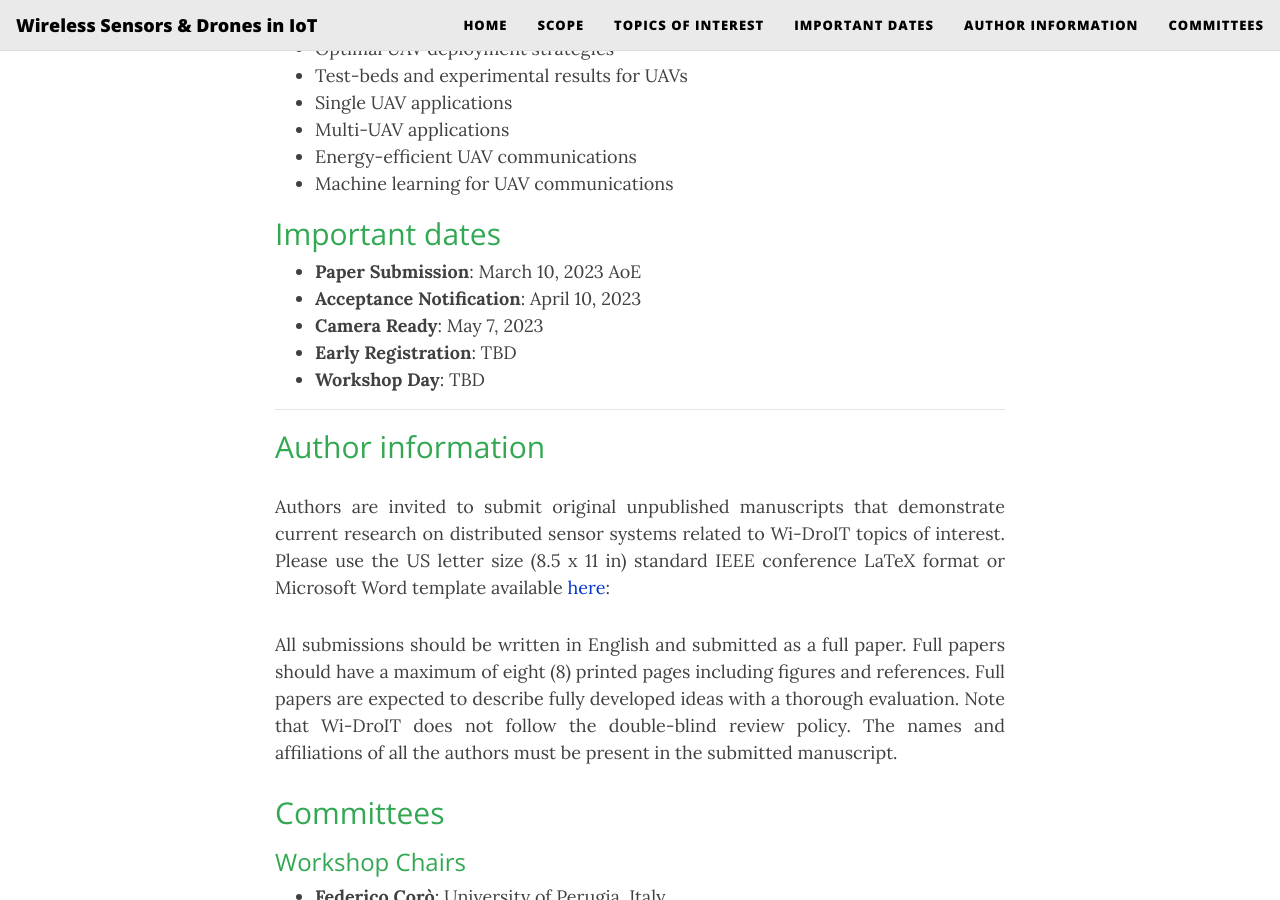
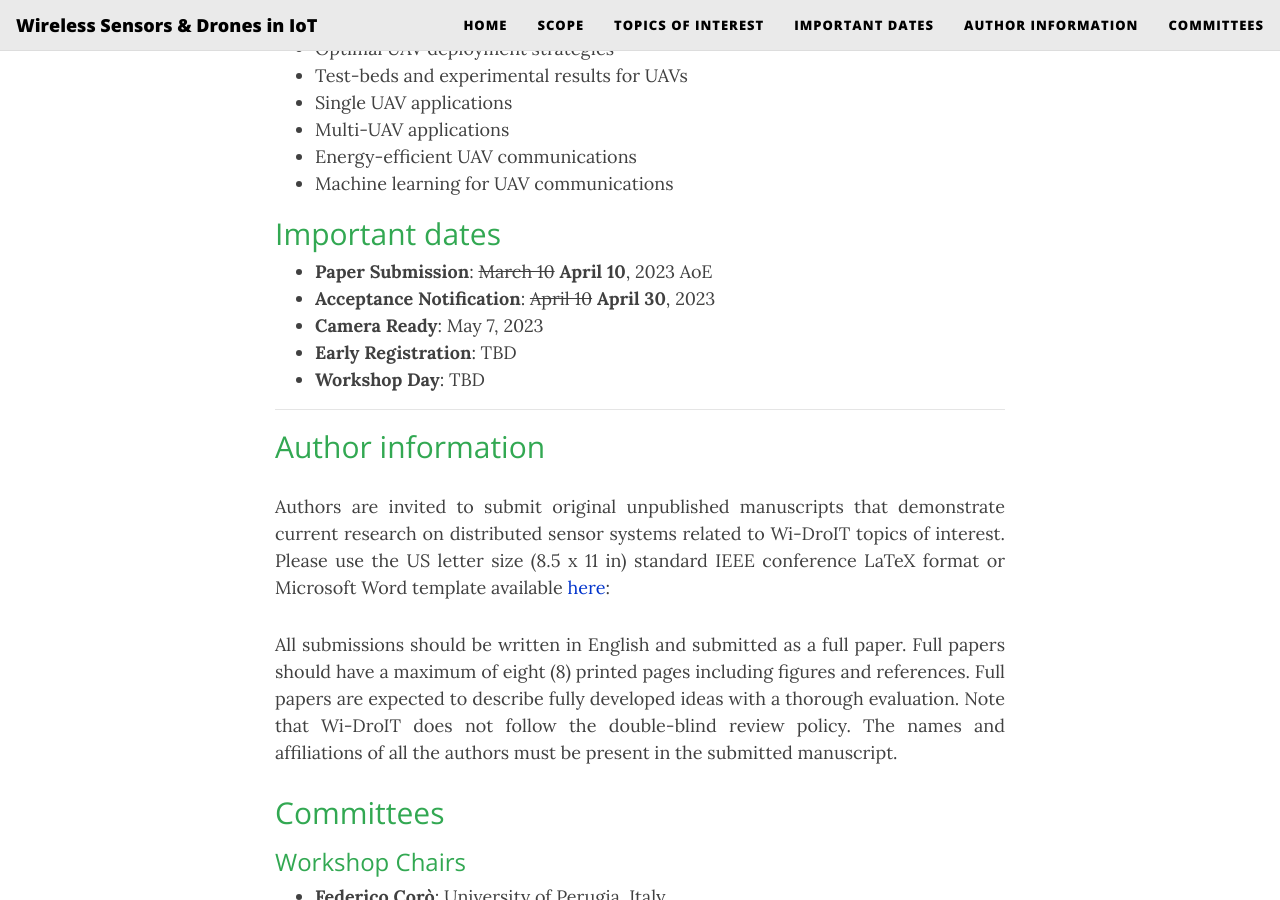
Before and after one commit to widroit2024/widroit2024.github.io, a Jekyll site: the page built from index.md, in a window 1280 px wide and 900 px high, scrolled down 1933 px. Built offline with Jekyll 4.4.1, drawn with Linux system fonts in a browser that asks for light colours; nearby versions of some CDN libraries.

Commit message:
update submission dates

```diff
--- a/index.md
+++ b/index.md
@@ -71,8 +71,8 @@ For this workshop, we seek papers that combine the design of algorithms and test
 ## Important dates
 {: style="color:#32a852"}
 
-- **Paper Submission**: March 10, 2023 AoE
-- **Acceptance Notification**: April 10, 2023
+- **Paper Submission**: ~~March 10~~ **April 10**, 2023 AoE
+- **Acceptance Notification**: ~~April 10~~ **April 30**, 2023
 - **Camera Ready**: May 7, 2023
 - **Early Registration**: TBD
 - **Workshop Day**: TBD
```
